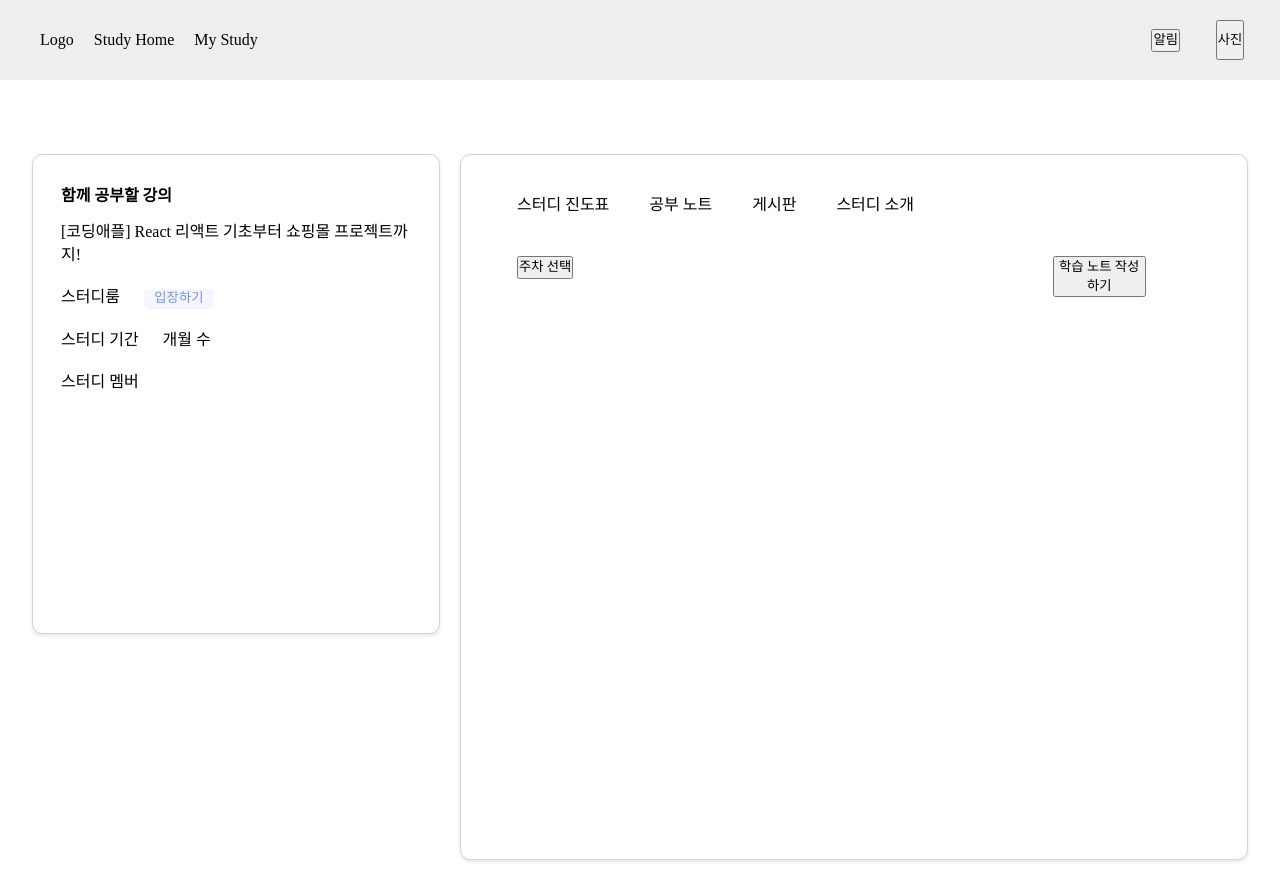
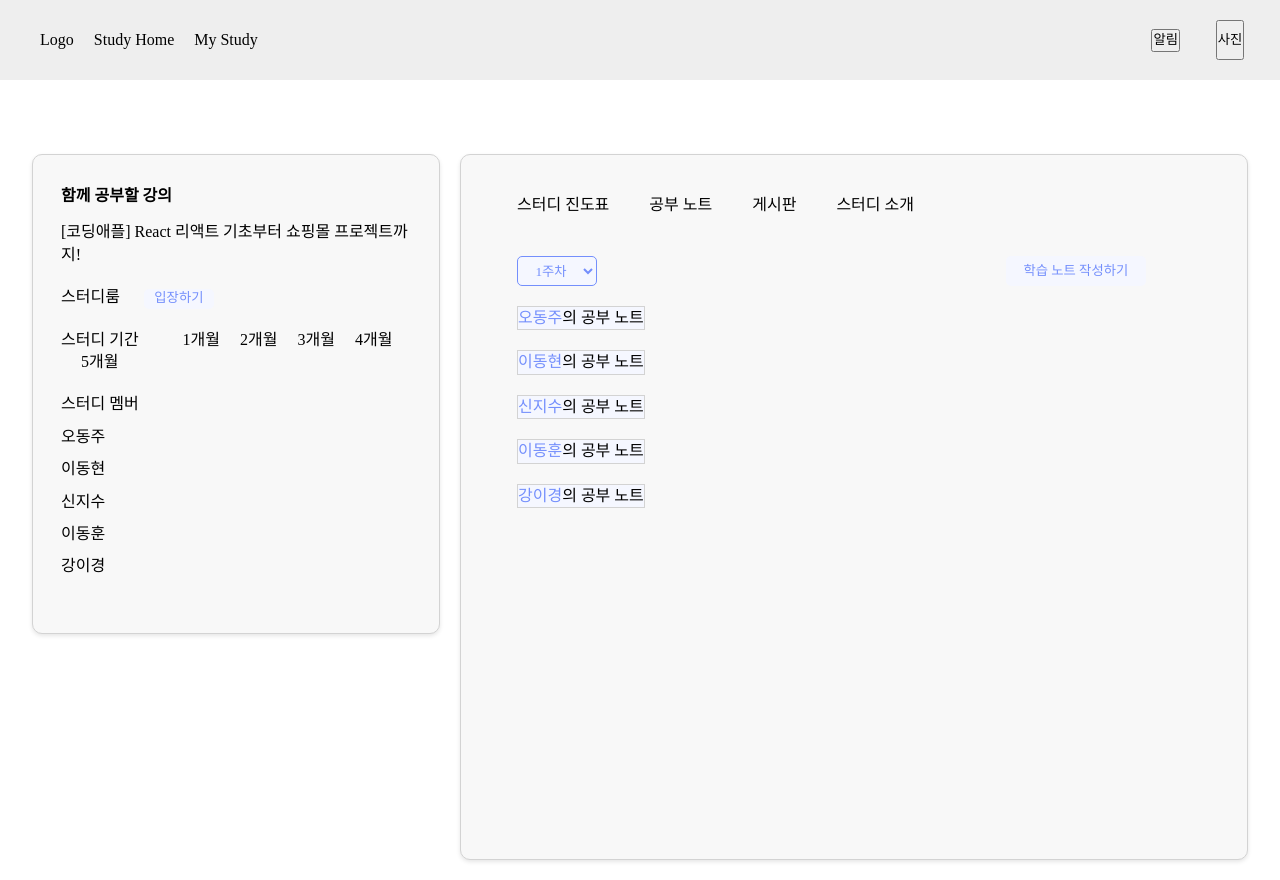
Before and after one commit to e4-project/final-e4, a Next.js app: page /study/note in a window 1280 px wide. Built offline with nearby package versions, Linux system fonts and the light colour scheme.

Commit message:
chore: cheditor 설치

```diff
--- a/package.json
+++ b/package.json
@@ -9,6 +9,9 @@
     "lint": "next lint"
   },
   "dependencies": {
+    "@ckeditor/ckeditor5-build-classic": "^40.1.0",
+    "@ckeditor/ckeditor5-react": "^6.2.0",
+    "@toast-ui/editor": "^3.2.2",
     "axios": "^1.6.2",
     "mongoose": "^8.0.2",
     "next": "13.5.6",
--- a/src/app/study/introduce/introduce.module.css
+++ b/src/app/study/introduce/introduce.module.css
@@ -1,4 +1,4 @@
-.introContainer{
+.intro_container{
     width: 100%;
     margin: 0 auto;
     border: 1px solid black;
--- a/src/app/study/introduce/page.tsx
+++ b/src/app/study/introduce/page.tsx
@@ -3,7 +3,7 @@ import style from './introduce.module.css';
 
 const page = () => {
   return (
-    <div className={style.introContainer}>
+    <div className={style.intro_container}>
       <div>스터디 소개글 받아오기</div>
     </div>
   )
--- a/src/app/study/layout.tsx
+++ b/src/app/study/layout.tsx
@@ -4,6 +4,7 @@ import "@/styles/global.css";
 import style from "./study.module.css";
 import React, {useState} from 'react';
 import Link from "next/link";
+import testDummy from '@/dummy/studydata.json';
 const inter = Inter({ subsets: ["latin"] });
 
 export const metadata: Metadata = {
@@ -16,27 +17,31 @@ export default function StudyLayout({
   children: React.ReactNode;
 }) {
   return (
-    <div className={style.mainContainer}>
+    <div className={style.main_container}>
       {/* 헤더 부분 */}
       {/* 왼쪽 오른쪽 레이아웃 부분 */}
-        <div className={style.leftContainer}>
-          <div className={style.leftInfo}>
+        <div className={style.left_container}>
+          <div className={style.left_info}>
             <h4 >함께 공부할 강의</h4>
             <p>[코딩애플] React 리액트 기초부터 쇼핑몰 프로젝트까지!</p>
-            <div className={style.studyMiniInfo}>
+            <div className={style.study_mini_info}>
               <p>스터디룸 <button>입장하기</button></p>
-              <p>스터디 기간 <span>개월 수</span></p>
-              <p>스터디 멤버</p>
+              <p>스터디 기간 <span>{testDummy.period.map(period =>(
+                <span key={period.id}>{period.content}</span>
+              ))}</span></p>
+              <p>스터디 멤버 <span>{testDummy.member.map(member =>(
+                <p key={member.id}>{member.content}</p>
+              ))}</span></p>
             </div>
           </div>
         </div>
-        <div className={style.rightContainer}>
+        <div className={style.right_container}>
           {/* 여기서 네이게이션바  */}
-          <div className={style.linkList}>
-            <Link className={style.linkMenu} href="/study">스터디 진도표</Link>
-            <Link className={style.linkMenu} href="/study/note">공부 노트</Link>
-            <Link className={style.linkMenu} href="/study/board" >게시판</Link>
-            <Link className={style.linkMenu} href="/study/introduce">스터디 소개</Link>
+          <div className={style.link_list}>
+            <Link className={style.link_menu} href="/study">스터디 진도표</Link>
+            <Link className={style.link_menu} href="/study/note">공부 노트</Link>
+            <Link className={style.link_menu} href="/study/board" >게시판</Link>
+            <Link className={style.link_menu} href="/study/introduce">스터디 소개</Link>
           </div>
           <div>{children}</div>
       </div>
--- a/src/app/study/note/note.module.css
+++ b/src/app/study/note/note.module.css
@@ -1,13 +1,46 @@
-.noteContainer {
+.note_container {
     display: flex;
+    flex-direction: column;
     width: 80%;
     height: 100%;
     margin-left: 56px;
     margin-top: 30px;
 }
 
-.weekWriteContainer {
+.note_header {
     display: flex;
     width: 100%;
-    height: 100%;
+    justify-content: space-between;
 }
+
+.view_note {
+    display: flex;
+    margin-top: 20px;
+}
+
+.write_btn {
+    width: 140px;
+    height: 30px;
+    background-color: #f5f7ff;
+    color: #748ffc;
+    border-radius: 5px;
+    text-align: center;
+    border: none;
+    cursor: pointer;
+}
+
+.member_list {
+    margin-bottom: 20px;
+    background-color: #f5f7ff;
+    border: 1px solid lightgrey;
+}
+
+.week_menu {
+    width: 80px;
+    height: 30px;
+    background-color: #f5f7ff;
+    color: #748ffc;
+    border: 1px solid #748ffc;
+    border-radius: 5px;
+    text-align: center;
+}
--- a/src/app/study/note/page.tsx
+++ b/src/app/study/note/page.tsx
@@ -1,47 +1,8 @@
-"use client";
-import React,{useState} from 'react';
-import style from './note.module.css';
+import React from 'react';
+import NoteView from './page.view';
 
-/**
- * @name note
- * @author 문태랑
- * @prop name
- * @desc 공부 노트 페이지
- * @returns number
- */
-
-const Page = () => {
-    const [isMenuOpen, setIsMenuOpen] = useState<boolean>(false);
-    const [selectWeek, setSelectWeek] = useState<number | null>(null);
-
-    const onButtonClick = () => {
-        setIsMenuOpen(!isMenuOpen);
-    };
-
-    const onMenuClick = (week: number) => {
-        setSelectWeek(week);
-        setIsMenuOpen(false);
-    };
-
-    return (
-        <div className={style.noteContainer}>
-            <div className={style.weekWriteContainer}>
-                <button onClick={onButtonClick}>
-                    {selectWeek ? `${selectWeek}주차` : '주차 선택'}
-                </button>
-                    {isMenuOpen && (
-                        <ul>
-                            {[1, 2, 3, 4].map((week) => (
-                            <li key={week} onClick={() => onMenuClick(week)}>
-                            {week}주차
-                            </li>
-                        ))}
-                        </ul>
-                    )}
-            </div>
-            <button>학습 노트 작성하기</button>
-        </div>
-    )
+const Page = async () => {
+    return(<NoteView />)
 }
 
 export default Page;
--- /dev/null
+++ b/src/app/study/note/page.view.tsx
@@ -0,0 +1,50 @@
+"use client";
+import React,{useState} from 'react';
+import style from './note.module.css';
+import testDummy from '@/dummy/studydata.json';
+
+/**
+ * @name note
+ * @author 문태랑
+ * @prop name
+ * @desc 공부 노트 페이지
+ * @returns number
+ */
+
+const Page = () => {
+    const [selectWeek, setSelectWeek] = useState(); // 현재 선택된 주차 상태
+
+    const onWeekChange = (event:any) => {
+        setSelectWeek(event.target.value);
+    };
+
+    return (
+        <div className={style.note_container}>
+            <div className={style.note_header}>
+                <div className={style.week_write_container}>
+                    <label>
+                        <select className={style.week_menu} value={selectWeek} onChange={onWeekChange}>
+                            <option value="1">1주차</option>
+                            <option value="2">2주차</option>
+                            <option value="3">3주차</option>
+                            <option value="4">4주차</option>
+                        </select>
+                    </label>
+                </div>
+                <div>
+                    <button className={style.write_btn}>학습 노트 작성하기</button>
+                </div>
+            </div>
+            <div className={style.view_note}>
+                <div className={style.member_note}>
+                    <p>{testDummy.member.map(member => (
+                        <p className={style.member_list} key={member.id}>
+                            <span style={{color: '#748ffc'}}>{member.content}</span>의 공부 노트</p>
+                    ))}</p>
+                </div>
+            </div>
+        </div>
+    )
+}
+
+export default Page;
--- a/src/app/study/study.module.css
+++ b/src/app/study/study.module.css
@@ -1,4 +1,4 @@
-.mainContainer{
+.main_container{
     display: flex;
     width: 1276px;
     height: 100vh;
@@ -6,20 +6,20 @@
     margin: 0 auto;
 }
 
-.leftContainer {
+.left_container {
     display: flex;
     flex-direction: column;
     width: 412px;
     height: 60vh;
     margin: 10px;
     margin-top: 8vh;
-    background-color: white;
+    background-color: #f8f8f8;
     border: 1px solid lightgrey;
     border-radius: 10px;
     box-shadow: 0 2px 4px rgba(0, 0, 0, 0.1);
 }
 
-.leftInfo {
+.left_info {
     display: flex;
     flex-direction: column;
     width: max-content;
@@ -29,23 +29,23 @@
     margin: 30px 28px 30px 28px;
 }
 
-.leftInfo p{
+.left_info p{
     margin-top: 14px;
     margin-bottom: 10px;
 }
 
-.studyMiniInfo {
+.study_mini_info {
     display: flex;
     flex-direction: column;
     width: 350px;
     height: 150px;
 }
 
-.studyMiniInfo p{
+.study_mini_info p{
     margin-top: 10px;
 }
 
-.studyMiniInfo button {
+.study_mini_info button {
     width: 70px;
     height: 20px;
     margin-left: 20px;
@@ -55,21 +55,26 @@
     background-color: #f5f7ff;
 }
 
-.studyMiniInfo span{
+.study_mini_info span{
     margin-left: 20px;
 }
 
-.rightContainer {
+.right_container {
     width: 844px;
     margin: 10px;
     margin-top: 8vh;
-    background-color: white;
+    background-color: #f8f8f8;
     border: 1px solid lightgrey;
     border-radius: 10px;
     box-shadow: 0 2px 4px rgba(0, 0, 0, 0.1);
+    overflow-x: hidden;
 }
 
-.linkList {
+.right_container .progress_container {
+    height: 100%;
+}
+
+.link_list {
     display: flex;
     width: 40vw;
     height: 41px;
@@ -80,24 +85,24 @@
     font-size: 1rem;
 }
 
-.linkList a:focus {
+.link_list a:focus {
     color: #748FFC;
     border-bottom: 2px solid #748FFC;
 }
 
-.linkMenu {
+.link_menu {
     text-decoration: none;
     position: relative;
 }
 
-.menuContent {
+.menu_content {
     display: flex;
     flex: 1;
     width: 80%;
     margin: 10px;
 }
 
-.progressContainer {
+.progress_container {
     display: flex;
     flex-direction: column;
     width: 80%;
@@ -106,53 +111,67 @@
     margin-top: 30px;
 }
 
-.weekInput {
+.week_input {
     width: 50px;
     height: 40px;
     text-align: center;
     border: none;
+    border-radius: 8px;
+    background-color: #f8f8f8;
 }
 
-.studyContentInput {
+.study_content_input {
     width: 100%;
-    height: 40px;
-    resize: vertical;
+    padding: 5px;
+    outline: none;
+    font-size: 16px;
+    border-radius: 8px;
+    background-color: #f8f8f8;
     border: none;
+    resize: none;
+    overflow-y: hidden;
 }
 
-.inputBox{
+.input_box{
     display: flex;
     width: 100%;
     gap: 20px;
     margin-top: 20px;
+    overflow: auto;
 }
 
-.editWeekInput {
-    border: 1px solid gray;
-    border-color: gray;
-    color: gray;
+.edit_week_input {
+    border: 1px solid #c4c4c4;
+    border-color: #c4c4c4;
+    color: #c4c4c4;
 }
 
-.editStudyContentInput {
-    border: 1px solid gray;
-    border-color: gray;
-    color: gray;
+.edit_study_content_input {
+    border: 1px solid #c4c4c4;
+    border-color: #c4c4c4;
+    color: #c4c4c4;
+    padding: 5px;
+    outline: none;
+    font-size: 16px;
+    border-radius: 8px;
+    resize: none;
+    overflow-y: hidden;
 }
 
-.inputContainer {
+.input_container {
     display: flex;
     flex-direction: column;
     width: 100%;
     margin-right: 20px;
 }
 
-.changeBtn {
+.change_btn {
     display: flex;
     width: 100%;
     justify-content: end;
 }
 
-.editSaveBtn {
+.edit_save_btn {
     width: 60px;
     height: 30px;
     border: none;
@@ -162,7 +181,7 @@
     cursor: pointer;
 }
 
-.removeBtn {
+.remove_btn {
     margin-left: 10px;
     padding: 5px 10px;
     border: none;
@@ -172,7 +191,7 @@
     cursor: pointer;
 }
 
-.addBtn {
+.add_btn {
     margin-top: 10px;
     padding: 5px 10px;
     border: none;
--- /dev/null
+++ b/src/dummy/studydata.json
@@ -0,0 +1,68 @@
+{
+    "title" : [
+        {
+            "id" : 1,
+            "content": "[코딩애플] React 리액트 기초부터 쇼핑몰 프로젝트 까지!"
+        },
+        {
+            "id" : 2,
+            "content": "[코딩애플] nextjs 넥스트 기초부터 쇼핑몰 프로젝트 까지!"
+        },
+        {
+            "id" : 3,
+            "content": "[코딩애플] vue.js 뷰 기초부터 쇼핑몰 프로젝트 까지!"
+        },
+        {
+            "id" : 4,
+            "content": "[코딩애플] js 자바스크립트 기초부터 쇼핑몰 프로젝트 까지!"
+        },
+        {
+            "id" : 5,
+            "content": "[코딩애플] Angular 앵귤러 기초부터 쇼핑몰 프로젝트 까지!"
+        }
+    ],
+    "period" : [
+        {
+            "id" : 1,
+            "content" : "1개월"
+        },
+        {
+            "id" : 2,
+            "content" : "2개월"
+        },
+        {
+            "id" : 3,
+            "content" : "3개월"
+        },
+        {
+            "id" : 4,
+            "content" : "4개월"
+        },
+        {
+            "id" : 5,
+            "content" : "5개월"
+        }
+    ],
+    "member" : [
+        {
+            "id" : 1,
+            "content" : "오동주"
+        },
+        {
+            "id" : 2,
+            "content" : "이동현"
+        },
+        {
+            "id" : 3,
+            "content" : "신지수"
+        },
+        {
+            "id" : 4,
+            "content" : "이동훈"
+        },
+        {
+            "id" : 5,
+            "content" : "강이경"
+        }
+    ]
+}
```
Also changed, not shown: src/app/study/note/page.write.tsx (added, +25 -0 lines), src/app/study/page.tsx (+26 -28 lines), 1 other file (tests, documents, lock files or other folders).
